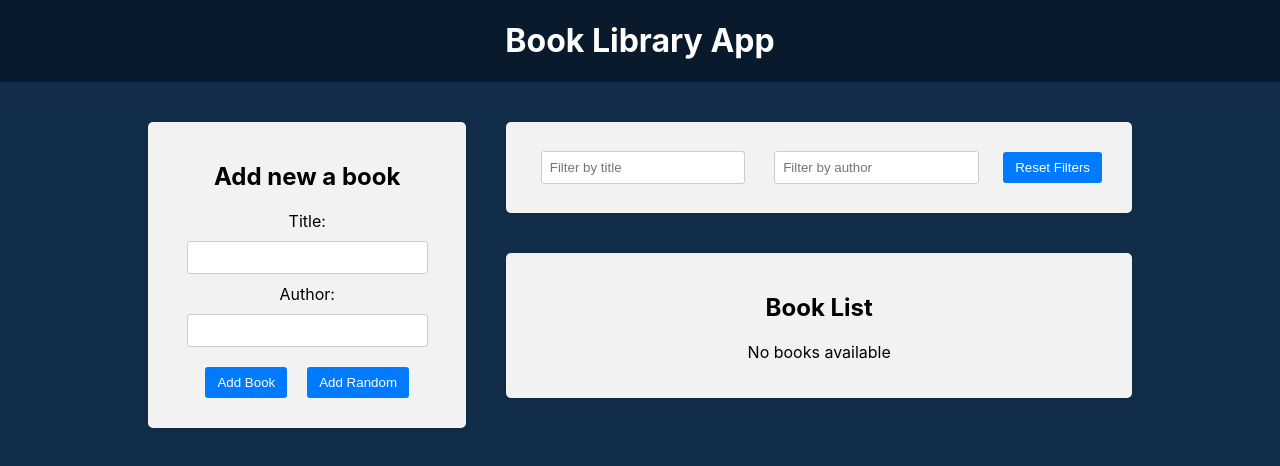
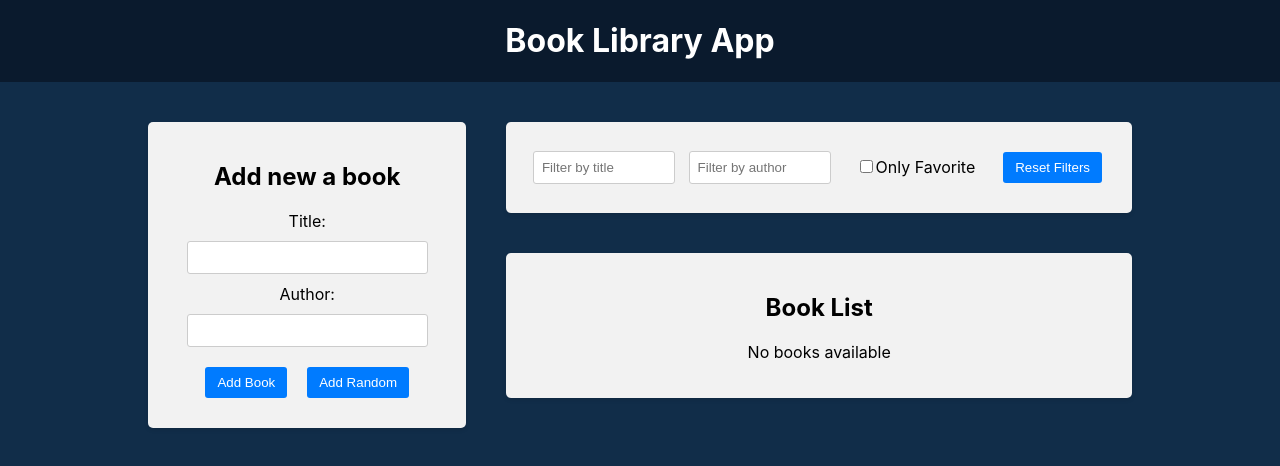
Before and after one commit to RiakhinEvgeniy/Book-Library, a React (Create React App) app in the folder frontend/: page / in a window 1280 px wide. Shown: the top 466 px of the page. Built offline with nearby package versions, Linux system fonts and the light colour scheme.

Commit message:
ADDED: Favorite checkbox filter

```diff
--- a/frontend/src/components/BookList/BookList.js
+++ b/frontend/src/components/BookList/BookList.js
@@ -2,12 +2,17 @@
 import { BsBookmarkStarFill, BsBookmarkStar } from "react-icons/bs";
 import './BookList.css'
 import { deleteBook, toggleFavorite } from '../../redux/books/actionCreaters'
-import { selecTitiletFilter, selecAuthortFilter } from '../../redux/slices/filterSlice';
+import {
+  selecTitiletFilter,
+  selecAuthortFilter,
+  selecOnlyFavoriteFilter
+} from '../../redux/slices/filterSlice';
 
 function BookList() {
   const books = useSelector((state) => state.books)
   const titleFilter = useSelector(selecTitiletFilter)
   const authorFilter = useSelector(selecAuthortFilter)
+  const onlyFavoriteFilter = useSelector(selecOnlyFavoriteFilter)
   const dispatch = useDispatch()
 
   const handleDeleteBook = (id) => {
@@ -21,7 +26,8 @@
   const filterBooks = books.filter((book) => {
     const matchesTitle = book.title.toLowerCase().includes(titleFilter.toLowerCase())
     const mathesAuthor = book.author.toLowerCase().includes(authorFilter.toLowerCase())
-    return matchesTitle && mathesAuthor
+    const matchesFavorite = onlyFavoriteFilter ? book.isFavorite : true
+    return matchesTitle && mathesAuthor && matchesFavorite
   })
 
   return (
--- a/frontend/src/components/Filter/Filter.js
+++ b/frontend/src/components/Filter/Filter.js
@@ -1,11 +1,19 @@
 import { useDispatch, useSelector } from 'react-redux'
-import { setTitleFilter, selecTitiletFilter, resetFilters, setAuthorFilter, selecAuthortFilter } from '../../redux/slices/filterSlice'
+import {
+  setTitleFilter,
+  selecTitiletFilter,
+  resetFilters, setAuthorFilter
+  , selecAuthortFilter,
+  setOnlyFavoriteFilter,
+  selecOnlyFavoriteFilter
+} from '../../redux/slices/filterSlice'
 import './Filter.css'
 
 function Filter() {
   const dispatch = useDispatch() // передача изменений в redux store
   const titleFilter = useSelector(selecTitiletFilter) // подписка на изменения
   const authorFilter = useSelector(selecAuthortFilter) // подписка на изменения
+  const onlyFavoriteFilter = useSelector(selecOnlyFavoriteFilter) // подписка на изменения
 
   const handleFilterTitleChange = (e) => {
     dispatch(setTitleFilter(e.target.value))
@@ -13,6 +21,10 @@
 
   const handleFilterAuthorChange = (e) => {
     dispatch(setAuthorFilter(e.target.value))
+  }
+
+  const handleOnlyFavotireFiltersChange = () => {
+    dispatch(setOnlyFavoriteFilter())
   }
 
   const handleResetFilters = () => {
@@ -37,6 +49,15 @@
             value={authorFilter}
             onChange={handleFilterAuthorChange} />
         </div>
+        <div className="filter-group">
+          <label>
+            <input
+              type="checkbox"
+              checked={onlyFavoriteFilter}
+              onChange={handleOnlyFavotireFiltersChange} />
+              Only Favorite
+          </label>
+        </div>
         <button type="button" onClick={handleResetFilters}>Reset Filters</button>
       </div>
     </div>
--- a/frontend/src/redux/slices/filterSlice.js
+++ b/frontend/src/redux/slices/filterSlice.js
@@ -2,7 +2,8 @@
 
 const initialState = {
     title: '',
-    author: ''
+    author: '',
+    onlyFavorite: false
 }
 
 const filterSlice = createSlice({
@@ -18,17 +19,27 @@
             state.author = action.payload
         },
 
-        resetFilters: (state) => {
+        setOnlyFavoriteFilter: (state) => {
+            state.onlyFavorite = !state.onlyFavorite
+        },
+
+        resetFilters: () => {
             return initialState
         }
     }
 })
 
-export const { setTitleFilter, resetFilters, setAuthorFilter } = filterSlice.actions
+export const {
+    setTitleFilter,
+    resetFilters,
+    setAuthorFilter,
+    setOnlyFavoriteFilter } = filterSlice.actions
 // const {setTitleFilter} = filterSlice.actions // вариант с деструктуризацией
 
 export const selecTitiletFilter = (state) => state.filter.title
 
 export const selecAuthortFilter = (state) => state.filter.author
 
+export const selecOnlyFavoriteFilter = (state) => state.filter.onlyFavorite
+
 export default filterSlice.reducer
```
